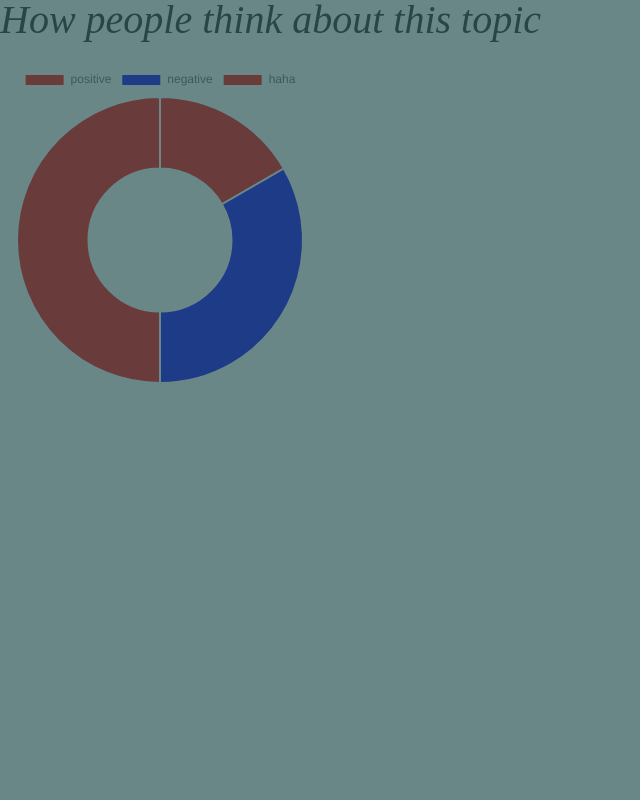
After one commit to Ospac/how-people-think, a Flask app: template templates/result.html in a window 1280 px wide. The commit adds this page. Shown: the whole page, without its empty margins (0-640 px from the left). Run offline with Flask 2, Linux system fonts and the light colour scheme; the template is opened without the code that fills it, so the values that code supplies are empty; some libraries are stand-ins or nearby versions.

Commit message:
typo correction and draft result page uplode

```diff
--- /dev/null
+++ b/js/main.js
@@ -0,0 +1,15 @@
+let ChartOne = document.getElementById('ChartOne').getContext("2d");
+
+let barChart = new Chart(ChartOne, {
+
+  type : 'doughnut', // pie, line, doughnut, polarArea
+  data : {
+    labels : ['positive', 'negative', 'haha'],
+    datasets : [
+      {
+        label : 'peoples think',
+        data:[10, 20, 30],
+        backgroundColor:['red', 'blue']
+    }]
+}
+})
--- /dev/null
+++ b/static/css/styles2.css
@@ -0,0 +1,6 @@
+@charset "UTF-8";
+
+body {
+  margin: 0;
+  background-color: #2a5555;
+}
--- a/templates/index.html
+++ b/templates/index.html
@@ -20,7 +20,7 @@
       <div class="masthead">
           <div class="masthead-content text-white">
               <div class="container-fluid px4 px-lg-0">
-                  <h1 class="fst-italic lh-1 mb-4">How people think about this topik</h1>
+                  <h1 class="fst-italic lh-1 mb-4">How people think about this topic</h1>
                   <br></br>
                   <h4 class="mb-4">Would you like to know the public's preference for what you're interested in?</h4>
                         <div class="row input-group-topic-seacrh">
@@ -30,7 +30,7 @@
                         </form>
                       </div>
                     <br></br>
-                    <h4>Searching on SNS for articles contatining the topic. Analyze the articles through natural language processing. Average the analysis results to derive positive, negative, and neutral percentage.</h4>
+                    <h4>Searching on SNS for articles contanining the topic. Analyze the articles through natural language processing. Average the analysis results to derive positive, negative and neutral percentage.</h4>
                   </div>
              </div>
 
--- /dev/null
+++ b/templates/result.html
@@ -0,0 +1,41 @@
+<!DOCTYPE html>
+
+<html lang="en">
+
+  <head>
+
+    <!--basic code-->
+    <meta charset="UTF-8">
+    <meta http-equiv="X-UA-Compatible" content="IE=edge">
+    <meta name="viewport" content="width=device-width, initial-scale=1">
+
+    <title>How think</title>
+
+    <!--bootstrap css import-->
+    <link href="../static/css/styles.css" rel="stylesheet" />
+    <link href="https://cdn.jsdelivr.net/npm/bootstrap@5.1.3/dist/css/bootstrap.min.css" rel="stylesheet">
+    <!-- icon-->
+    <link rel="icon" type="image/x-icon" href="favicon.ico"/>
+
+  </head>
+
+    <body>
+      <h1 class="fst-italic lh-1 mb-4">How people think about this topic</h1>
+      <div class="contatiner">
+        <div class="row-md-3">
+          <div class="col-md-3">
+              <canvas id="ChartOne"></canvas>
+          </div>
+        </div>
+      </div>
+
+    <!--cahrtjs import-->
+    <script src="https://cdnjs.cloudflare.com/ajax/libs/Chart.js/3.8.0/chart.min.js"
+    integrity="sha512-sW/w8s4RWTdFFSduOTGtk4isV1+190E/GghVffMA9XczdJ2MDzSzLEubKAs5h0wzgSJOQTRYyaz73L3d6RtJSg=="
+    crossorigin="anonymous" referrerpolicy="no-referrer"></script>
+
+    <!--jsfile import-->
+    <script src="../js/main.js"></script>
+
+    </body>
+  </html>
```
